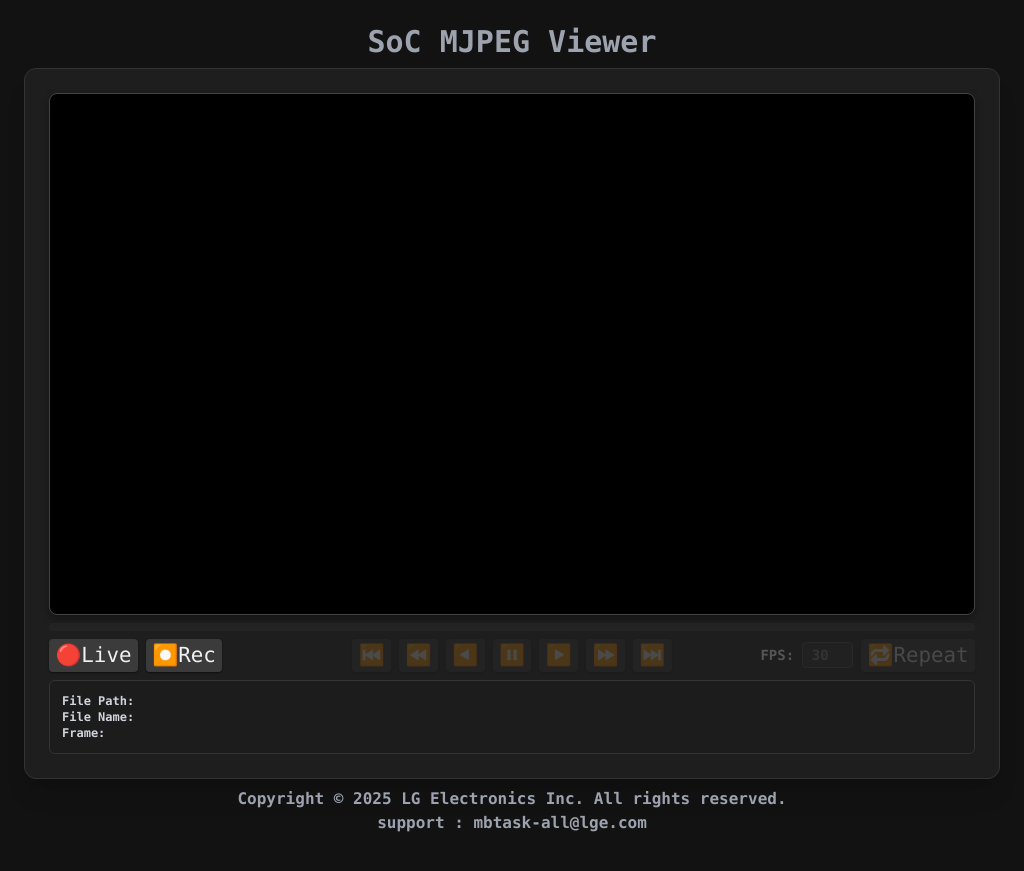
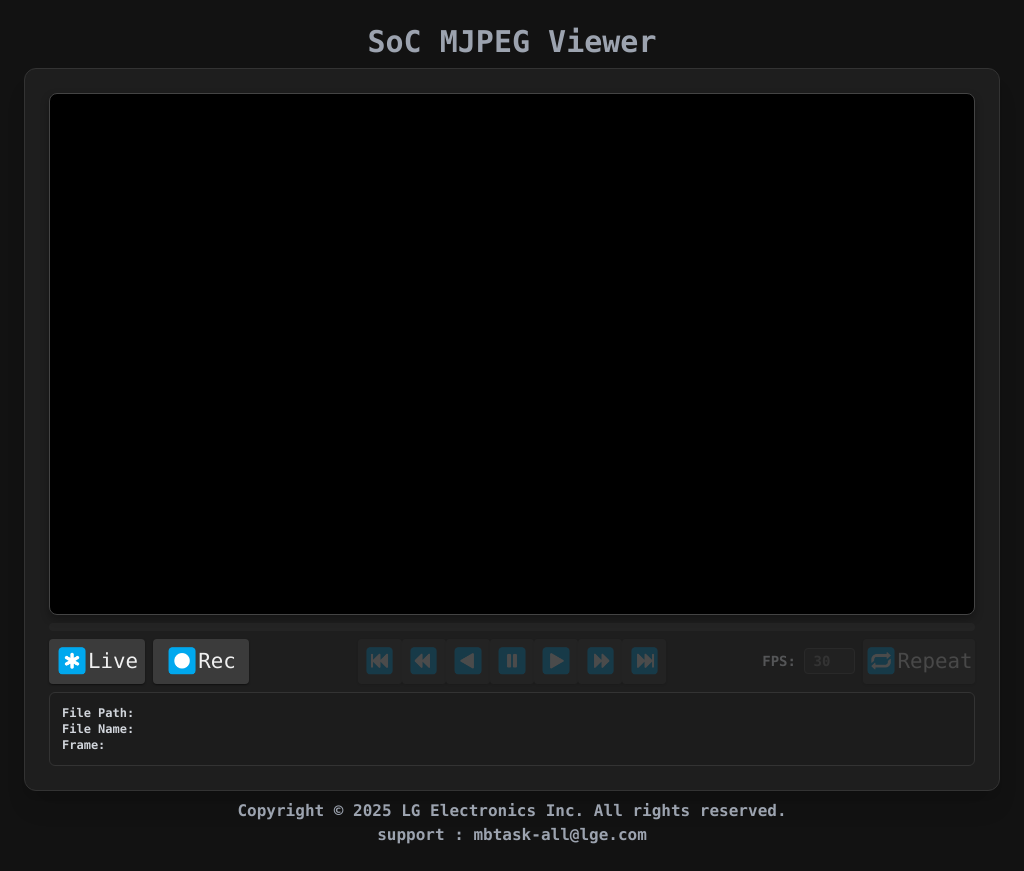
Before and after one commit to ddonyo/camera, an Electron app: page public/index.html in a window 1024 px wide. Drawn offline with nearby package versions, Linux system fonts and the light colour scheme; no server answers.

Commit message:
[HTML] button emoji replace to PNG  - due to font issue

```diff
--- a/public/index.html
+++ b/public/index.html
@@ -27,31 +27,51 @@
         </div>
 
         <!-- 제어 버튼들과 설정 영역 -->
-        <section class="grid grid-cols-3 items-center text-sm gap-2">
+        <section class="grid grid-cols-3 items-center text-sm gap-0">
             <!-- 왼쪽 정렬: Live/Rec 버튼 -->
             <div class="flex gap-2 justify-start">
                 <!-- 라이브 모드 토글 버튼 -->
-                <button id="liveBtn" class="base-btn tgl">🔴Live</button>
+                <button id="liveBtn" class="base-btn tgl w-24 flex items-center justify-center">
+                    <img src="./resources/live.png" alt="Live" class="w-8 h-8 mr-0">
+                    <span>Live</span>
+                </button>
                 <!-- 녹화 모드 토글 버튼 -->
-                <button id="recordBtn" class="base-btn tgl">⏺️Rec</button>
+                <button id="recordBtn" class="base-btn tgl w-24 flex items-center justify-center">
+                    <img src="./resources/record.png" alt="Record" class="w-8 h-8 mr-0">
+                    <span>Rec</span>
+                </button>
             </div>
 
             <!-- 중앙 정렬: 재생 컨트롤 버튼들 -->
-            <div class="flex gap-2 justify-center">
+            <div class="flex gap-0 justify-center">
                 <!-- 처음으로 되감기 버튼 -->
-                <button id="rewindBtn" disabled class="base-btn btn">⏮️</button>
+                <button id="rewindBtn" disabled class="base-btn btn flex items-center justify-center">
+                    <img src="./resources/rewind.png" alt="Rewind" class="w-8 h-8">
+                </button>
                 <!-- 이전 프레임 버튼 -->
-                <button id="prevFrameBtn" disabled class="base-btn btn">⏪</button>
+                <button id="prevFrameBtn" disabled class="base-btn btn">
+                    <img src="./resources/prev.png" alt="Previous Frame" class="w-8 h-8">
+                </button>
                 <!-- 역재생 버튼 -->
-                <button id="reverseBtn" disabled class="base-btn tgl">◀️</button>
+                <button id="reverseBtn" disabled class="base-btn tgl ">
+                    <img src="./resources/reverse.png" alt="Reverse" class="w-8 h-8">
+                </button>
                 <!-- 일시정지 버튼 -->
-                <button id="pauseBtn" disabled class="base-btn tgl">⏸️</button>
+                <button id="pauseBtn" disabled class="base-btn tgl">
+                    <img src="./resources/pause.png" alt="Pause" class="w-8 h-8">
+                </button>
                 <!-- 재생 버튼 -->
-                <button id="playBtn" disabled class="base-btn tgl">▶️</button>
+                <button id="playBtn" disabled class="base-btn tgl">
+                    <img src="./resources/play.png" alt="Play" class="w-8 h-8">
+                </button>
                 <!-- 다음 프레임 버튼 -->
-                <button id="nextFrameBtn" disabled class="base-btn btn">⏩</button>
+                <button id="nextFrameBtn" disabled class="base-btn btn">
+                    <img src="./resources/next.png" alt="Next Frame" class="w-8 h-8">
+                </button>
                 <!-- 마지막으로 빨리감기 버튼 -->
-                <button id="fastForwardBtn" disabled class="base-btn btn">⏭️</button>
+                <button id="fastForwardBtn" disabled class="base-btn btn">
+                    <img src="./resources/fastforward.png" alt="Fast Forward" class="w-8 h-8">
+                </button>
             </div>
 
             <!-- 오른쪽 정렬: Repeat 버튼 -->
@@ -63,7 +83,10 @@
                         class="w-15 bg-gray-800 text-white border border-gray-600 rounded px-1 py-0.5 text-sm text-center disabled">
                 </label>
                 <!-- 반복 재생 토글 버튼 -->
-                <button id="repeatBtn" disabled class="base-btn tgl">🔁Repeat</button>
+                <button id="repeatBtn" disabled class="base-btn tgl w-28 flex items-center justify-center">
+                    <img src="./resources/repeat.png" alt="Repeat" class="w-8 h-8 mr-0">
+                    <span>Repeat</span>
+                </button>
             </div>
         </section>
 
```
Also changed, not shown: public/resources/fastforward.png (added), public/resources/live.png (added), public/resources/next.png (added), public/resources/pause.png (added), public/resources/play.png (added), public/resources/prev.png (added), public/resources/record.png (added), public/resources/repeat.png (added), public/resources/reverse.png (added), public/resources/rewind.png (added).
